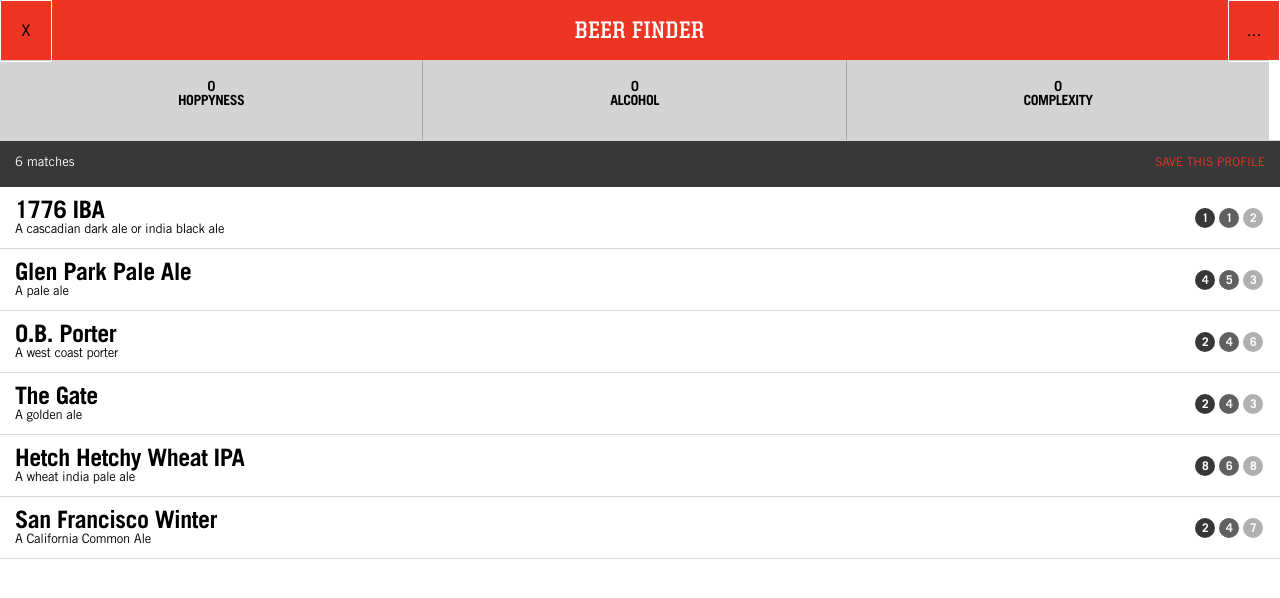
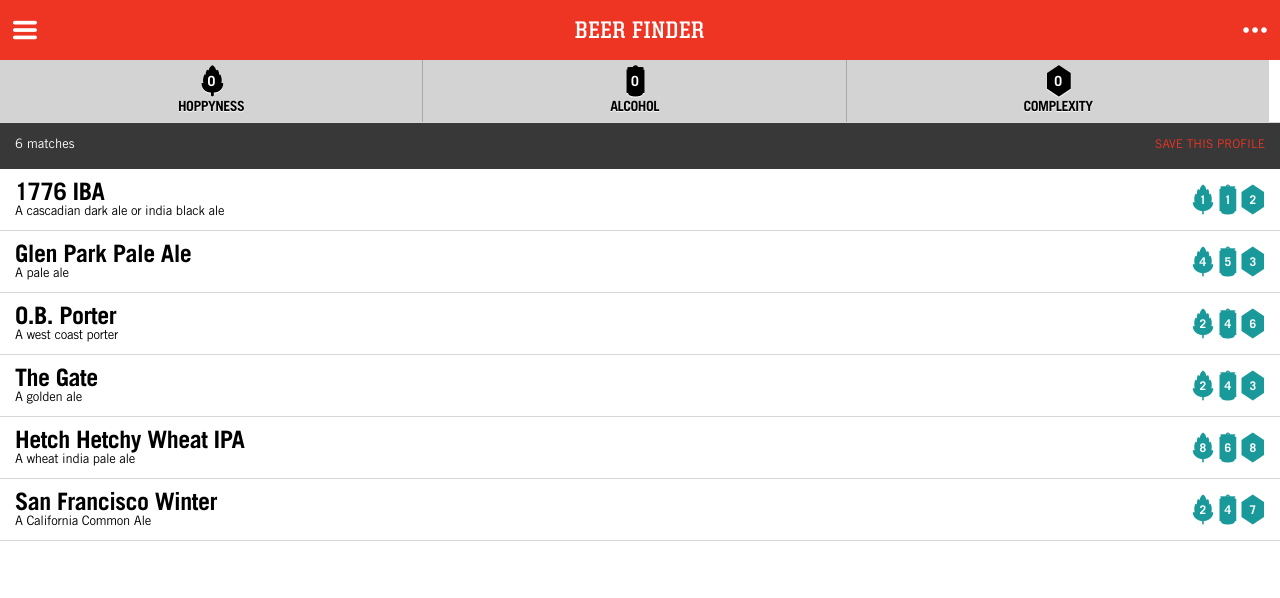
Before and after one commit to gamutsf/Local-Brewing-Co, a PHP site: page / in a window 1280 px wide. Shown: the top 598 px of the page. Run offline with PHP 8.4, Linux system fonts and the light colour scheme; some libraries are stand-ins or nearby versions.

Commit message:
icons and filter styling

```diff
--- a/base.css
+++ b/base.css
@@ -37,11 +37,16 @@ header {
 	header .btn {
 		width: 50px;
 		height: 100%;
-		border: 1px solid white;
 		top: 0px;
 		position: absolute;
 		text-align: center;
 	}
+		header .btn.icon-dots,
+		header .btn.icon-menu {
+			color: #fff;
+			font-size: 160%;
+		}
+
 		header .btn.left {
 			left: 0px;
 		}
@@ -81,6 +86,20 @@ footer {
 		margin-left: -31px;
 		z-index: 999999;
 	}
+
+/* icons */
+
+[class^="icon-"]:before, [class*=" icon-"]:before {
+	font-family: 'local-icon';
+}
+
+.icon-dots:before { content: '\e800'; }
+.icon-menu:before { content: '\e801'; }
+.icon-share:before { content: '\e802'; }
+.icon-complex:before { content: '\e803'; }
+.icon-boozy:before { content: '\e804'; }
+.icon-hoppy:before { content: '\e805'; }
+
 
 /* Neutrino global stock animations and transitions */
 
@@ -540,7 +559,7 @@ footer {
 }
 
 @font-face {
-  font-family: 'smartcom';
+  font-family: 'local-icon';
   src: url('fonts/local-icon.eot');
   src: url('fonts/local-icon.eot') format('embedded-opentype'),
        url('fonts/local-icon.woff') format('woff'),
--- a/index.html
+++ b/index.html
@@ -72,14 +72,14 @@
 		<div
 			pos-action-1="(click) refreshview: overlay"
 			pos-action-1-params="section: account;"
-			class="left btn"
-		>X</div>
+			class="left btn icon-menu"
+		></div>
 		<div class="section-name title">Beer Finder</div>
 		<div
 			pos-action-1="(click) refreshview: overlay"
 			pos-action-1-params="section: navigation;"
-			class="right btn"
-		>...</div>
+			class="right btn icon-dots"
+		></div>
 	</header>
 
 	<!--
--- a/views/results/results.css
+++ b/views/results/results.css
@@ -5,7 +5,7 @@
 	margin-bottom: 100px;
 }
 	.results ul {
-		height: 80px;
+		height: 62px;
 		width: 100%;
 		border-bottom: 1px solid #d7d7d7;
 	}
@@ -14,11 +14,11 @@
 			float: left;
 			width: 33%;
 			height: 100%;
-			/* line-height: 80px; */
 			text-align: center;
 			border-right: 1px solid darkgray;
 			background: lightgray;
 			text-transform: uppercase;
+			position: relative;
 			font-size: 14px;
 			font-weight: 600;
 			letter-spacing: -0.5px;
@@ -28,12 +28,40 @@
 			.results ul li.active {
 				background: #383738;
 				border-bottom: 1px solid #606060;
-				color: #FFF;
+				text-shadow: 0px 1px 1px rgba(5, 5, 5, 1);
 			}
 
+			.results ul li [class^="icon-"]:before,
+			.results ul li [class*=" icon-"]:before {
+				position: absolute;
+				left: 0px;
+				width: 100%;
+				font-size: 30px;
+				text-shadow: 0px 1px 1px rgba(255, 255, 255, 1);
+			}
+				.results ul li.active [class^="icon-"]:before,
+				.results ul li.active [class*=" icon-"]:before {
+					-webkit-text-stroke: 0.5px #fff;
+				}
+
+
+
 			.results ul li .filter-value {
-				margin-top: 20px;
+				margin-top: 5px;
+				line-height: 35px;
+				z-index: 1;
+				color: #fff;
+				position: relative;
 			}
+
+			.results ul li .filter-name {
+				margin-top: 0px;
+				text-shadow: 0px 1px 1px rgba(255, 255, 255, 1);
+			}
+				.results ul li.active .filter-name {
+					color: #fff;
+					text-shadow: 0px 1px 1px rgba(5, 5, 5, 1);
+				}
 
 	.results .shelf {
 		background: #383838;
@@ -169,20 +197,39 @@
 
 			}
 				.results .list .beer-sum .levels .level {
-					width: 20px;
-					height: 20px;
-					line-height: 21px;
+					width: 25px;
+					height: 34px;
+					line-height: 34px;
 					font-size: 12px;
 					text-align: center;
 					border-radius: 100%;
-					float: left;
-					margin: 0 2px;
 					color: #fff;
 					font-weight: normal;
+					display: block;
+					float: left;
+					position: relative;
+					z-index: 1;
 				}
-					.results .list .beer-sum .levels .hoppy-level { background: #373737; }
-					.results .list .beer-sum .levels .boozy-level { background: #606060; }
-					.results .list .beer-sum .levels .complex-level { background: #b0b0b0; }
+
+				.results .list .beer-sum .levels [class^="icon-"],
+				.results .list .beer-sum .levels [class*=" icon-"] {
+					width: 25px;
+					float: left;
+					text-align: center;
+					position: relative;
+				}
+					.results .list .beer-sum .levels [class^="icon-"]:before,
+					.results .list .beer-sum .levels [class*=" icon-"]:before {
+						position: absolute;
+						left: 0px;
+						width: 100%;
+						font-size: 30px;
+					}
+
+					.results .list .beer-sum .levels.ipa { color: #42c777; }
+					.results .list .beer-sum .levels.pale-ale { color: #199999; }
+					.results .list .beer-sum .levels.stout { color: #482d19; }
+					.results .list .beer-sum .levels.red-ale { color: #ee3423; }
 
 		.num-results {
 			position: absolute;
--- a/views/results/results.html
+++ b/views/results/results.html
@@ -4,7 +4,9 @@
 		pos-action-1-params="section: hoppy; el: hoppyness;"
 		class="hoppyness tab"
 	>
-		<div class="filter-value"></div>
+		<div class="icon-hoppy">
+			<div class="filter-value"></div>
+		</div>
 		<div class="filter-name">Hoppyness</div>
 	</li>
 	<li
@@ -12,7 +14,9 @@
 		pos-action-1-params="section: boozy; el: alcohol;"
 		class="alcohol tab"
 	>
-		<div class="filter-value"></div>
+		<div class="icon-boozy">
+			<div class="filter-value"></div>
+		</div>
 		<div class="filter-name">Alcohol</div>
 	</li>
 	<li
@@ -20,7 +24,9 @@
 		pos-action-1-params="section: complex; el: complexity;"
 		class="complexity tab"
 	>
-		<div class="filter-value"></div>
+		<div class="icon-complex">
+			<div class="filter-value"></div>
+		</div>
 		<div class="filter-name">Complexity</div>
 	</li>
 </ul>
--- a/views/results/results.js
+++ b/views/results/results.js
@@ -393,10 +393,10 @@ ResultsView.prototype.findMatches = function (){
 											'<h2 class="name">'+ output[y].name +'</h2>'+
 											'<div class="description">'+ output[y].style +'</div>'+
 										'</div>'+
-										'<div class="levels">'+
-											'<div class="hoppy-level level">'+ output[y].hoppyness +'</div>'+
-											'<div class="boozy-level level">'+ output[y].alcohol +'</div>'+
-											'<div class="complex-level level">'+ output[y].complexity +'</div>'+
+										'<div class="levels pale-ale">'+
+											'<div class="icon-hoppy"><div class="hoppy-level level">'+ output[y].hoppyness +'</div></div>'+
+											'<div class="icon-boozy"><div class="boozy-level level">'+ output[y].alcohol +'</div></div>'+
+											'<div class="icon-complex"><div class="complex-level level">'+ output[y].complexity +'</div></div>'+
 										'</div>'+
 									'</div>');
 
```
